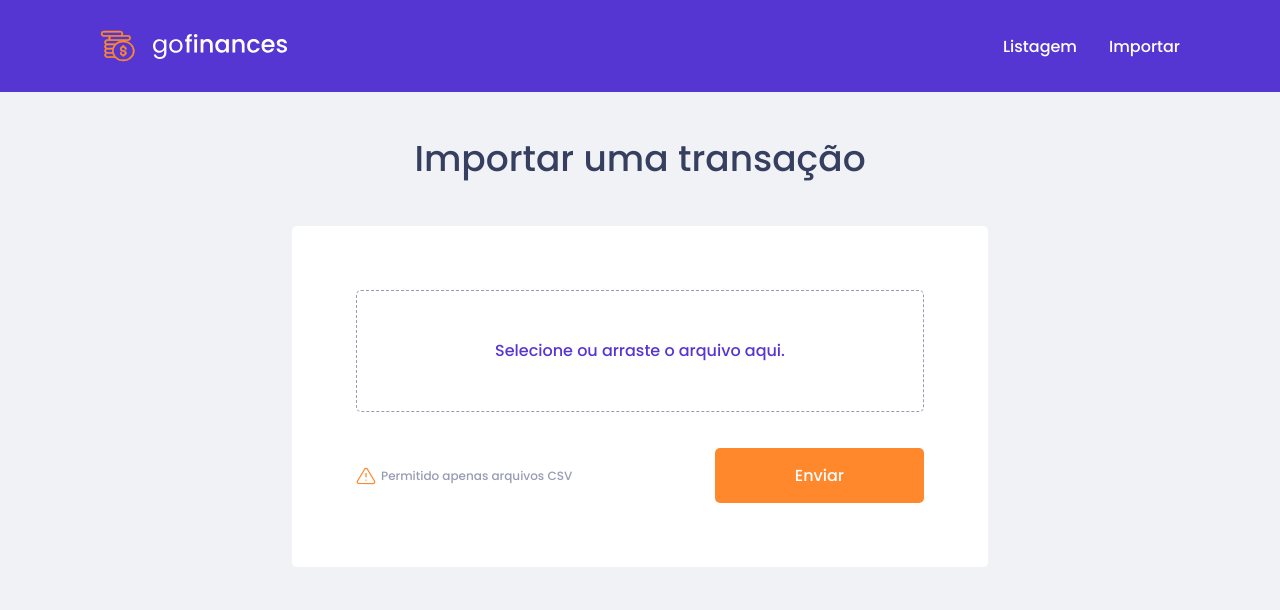
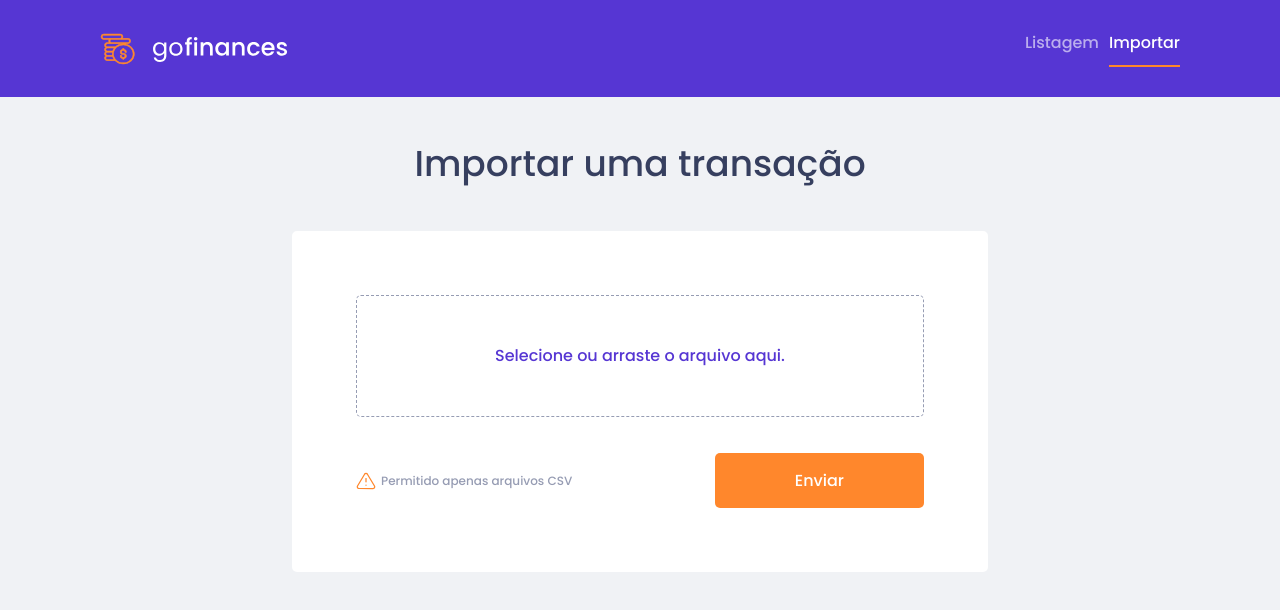
Before and after one commit to rafatrigo/gofinances, a React (Create React App) app: page /import in a window 1280 px wide. Shown: the top 610 px of the page. Built offline with nearby package versions, Linux system fonts and the light colour scheme.

Commit message:
Navigation style and little adjustments

```diff
--- a/src/components/Card/index.tsx
+++ b/src/components/Card/index.tsx
@@ -1,10 +1,12 @@
-import React, { ReactNode } from 'react';
+import React from 'react';
 
 import income from '../../assets/income.svg';
 import outcome from '../../assets/outcome.svg';
 import total from '../../assets/total.svg';
 
 import { Container, Card } from './styles';
+
+import { useTransaction } from '../../hooks/Transactions';
 
 interface Balance {
   income: string;
@@ -16,8 +18,8 @@ interface CardProps {
   balance: Balance;
 }
 
-const CardContainer: React.FC<CardProps> = props => {
-  const { balance } = props;
+const CardContainer: React.FC<CardProps> = () => {
+  const { balance } = useTransaction();
 
   return (
     <Container>
--- a/src/components/Form/index.tsx
+++ b/src/components/Form/index.tsx
@@ -26,22 +26,20 @@ interface CreateTransaction {
 
 const FormComponent: React.FC = () => {
   const { hideForm } = useForm();
-  const { createTransaction, loadTransactions } = useTransaction();
+  const { createTransaction } = useTransaction();
 
   const [transactionType, setTransactionType] = useState<string>('income');
 
   const handleSubmit = useCallback(
     async ({ title, value, category }: CreateTransaction): Promise<void> => {
-      const type = transactionType;
       const transaction = {
         title,
         value,
         category,
-        type,
+        type: transactionType,
       };
 
       createTransaction(transaction);
-
       hideForm();
     },
     [hideForm, transactionType, createTransaction],
--- a/src/components/Header/index.tsx
+++ b/src/components/Header/index.tsx
@@ -1,6 +1,6 @@
 import React from 'react';
 
-import { Link } from 'react-router-dom';
+import { Link, useLocation } from 'react-router-dom';
 
 import { Container } from './styles';
 
@@ -10,18 +10,24 @@ interface HeaderProps {
   size?: 'small' | 'large';
 }
 
-const Header: React.FC<HeaderProps> = ({ size = 'large' }: HeaderProps) => (
-  <Container size={size}>
+const Header: React.FC<HeaderProps> = ({ size = 'large' }: HeaderProps) => {
+  const { pathname } = useLocation();
+
+  return (
+    <Container navigation={pathname} size={size}>
       <header>
         <img src={Logo} alt="GoFinances" />
         <nav>
-        <>
+          <div>
             <Link to="/">Listagem</Link>
+          </div>
+          <div>
             <Link to="/import">Importar</Link>
-        </>
+          </div>
         </nav>
       </header>
     </Container>
   );
+};
 
 export default Header;
--- a/src/components/Header/styles.ts
+++ b/src/components/Header/styles.ts
@@ -1,7 +1,8 @@
-import styled from 'styled-components';
+import styled, { css } from 'styled-components';
 
 interface ContainerProps {
   size?: 'small' | 'large';
+  navigation: string;
 }
 
 export const Container = styled.div<ContainerProps>`
@@ -19,6 +20,8 @@ export const Container = styled.div<ContainerProps>`
     justify-content: space-between;
 
     nav {
+      display: flex;
+
       a {
         color: #fff;
         text-decoration: none;
@@ -33,7 +36,36 @@ export const Container = styled.div<ContainerProps>`
           opacity: 0.6;
         }
       }
+
+      div {
+        padding-bottom: 10px;
+      }
+
+      div + div {
+        margin-left: 10px;
+      }
     }
+
+    ${props =>
+      props.navigation === '/'
+        ? css`
+            div:first-child {
+              border-bottom: 2px solid #ff872c;
+            }
+
+            div:last-child {
+              opacity: 0.6;
+            }
+          `
+        : css`
+            div:first-child {
+              opacity: 0.6;
+            }
+
+            div:last-child {
+              border-bottom: 2px solid #ff872c;
+            }
+          `}
   }
 
   @media (max-width: 490px) {
--- a/src/hooks/Transactions.tsx
+++ b/src/hooks/Transactions.tsx
@@ -82,13 +82,18 @@ const TransactionProvider: React.FC = ({ children }) => {
       };
 
       await api.post('/transactions', newTransaction);
+      loadTransactions();
     },
-    [],
+    [loadTransactions],
   );
 
-  const deleteTransaction = useCallback(async (id: string): Promise<void> => {
-    await api.delete(`/transactions/${id}`);
-  }, []);
+  const deleteTransaction = useCallback(
+    async (id: string): Promise<void> => {
+      await api.delete(`/transactions/${id}`);
+      loadTransactions();
+    },
+    [loadTransactions],
+  );
 
   return (
     <TransactionContext.Provider
--- a/src/pages/Dashboard/index.tsx
+++ b/src/pages/Dashboard/index.tsx
@@ -11,11 +11,11 @@ import { Container, PageContainer } from './styles';
 
 const Dashboard: React.FC = () => {
   const { showFormState } = useForm();
-  const { loadTransactions, balance, transactions } = useTransaction();
+  const { loadTransactions, balance } = useTransaction();
 
   useEffect(() => {
     loadTransactions();
-  }, [loadTransactions, showFormState, transactions]);
+  }, [loadTransactions, showFormState]);
 
   return (
     <PageContainer>
```
Lines whose indentation alone changed are shown as unchanged.
